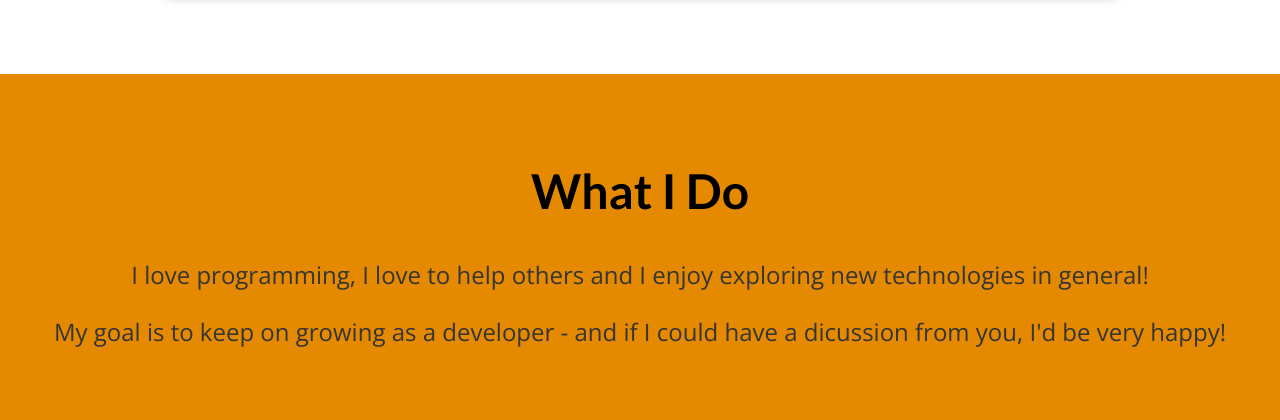
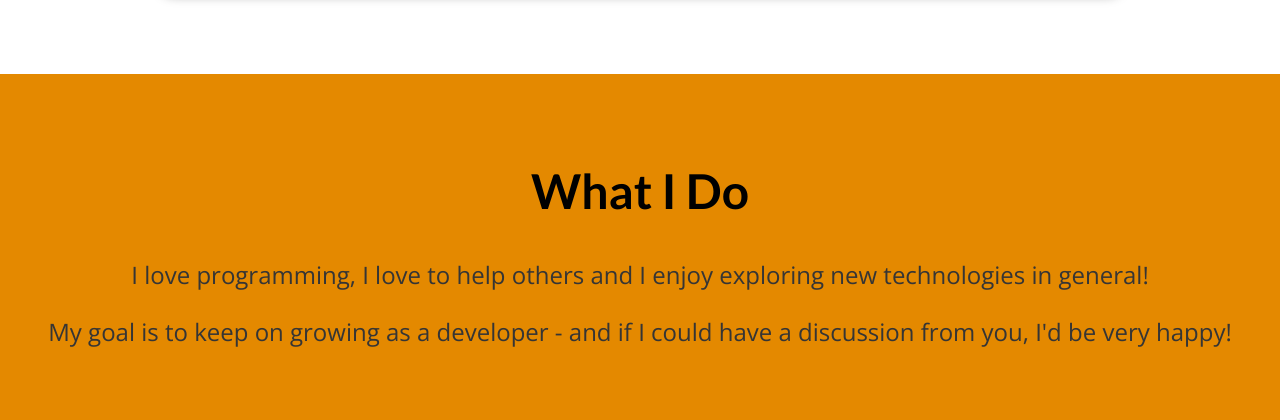
Before and after one commit to ps1711/MY_SITE, a Django app: page / in a window 1280 px wide. Shown: the part 548-968 px from the top of the page. Run offline with Django 3.2, Linux system fonts and the light colour scheme; data that the repository does not hold is empty.

Commit message:
Update index.html

```diff
--- a/blog/templates/blog/index.html
+++ b/blog/templates/blog/index.html
@@ -36,7 +36,7 @@ Priyanshu Blog
     technologies in general!
   </p>
   <p>
-    My goal is to keep on growing as a developer - and if I could have a dicussion from you, I'd be very happy!
+    My goal is to keep on growing as a developer - and if I could have a discussion from you, I'd be very happy!
   </p>
 </section>
 {% endblock %}
```
